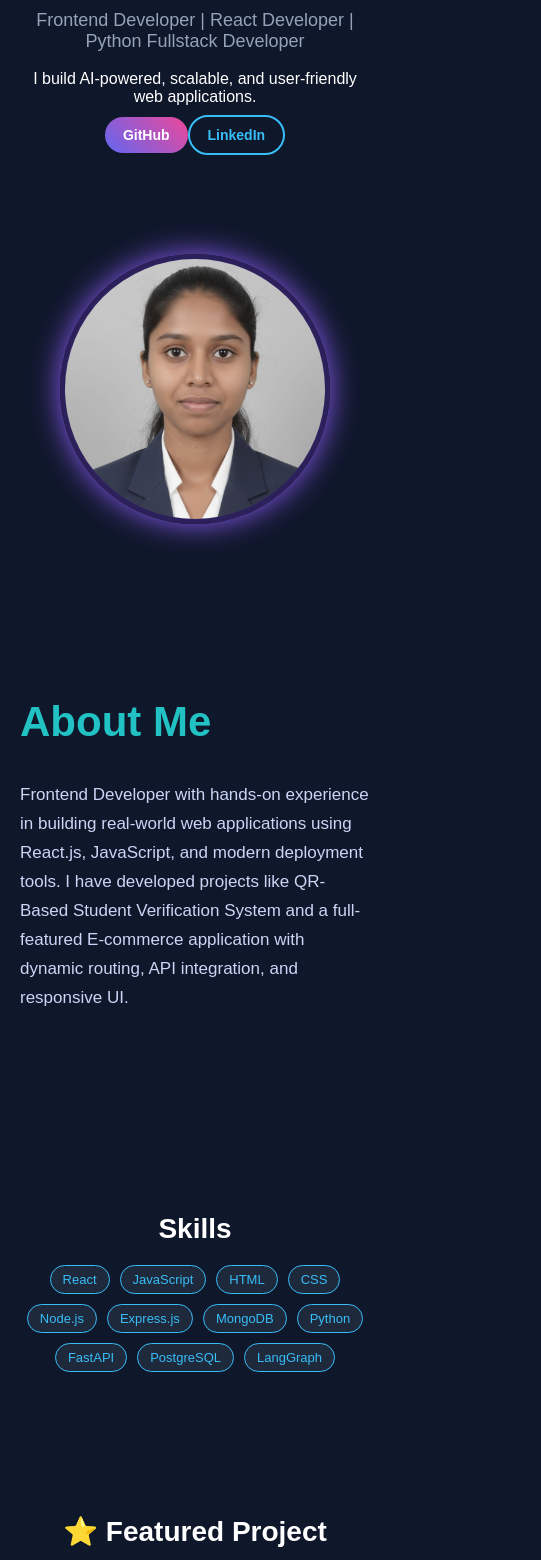
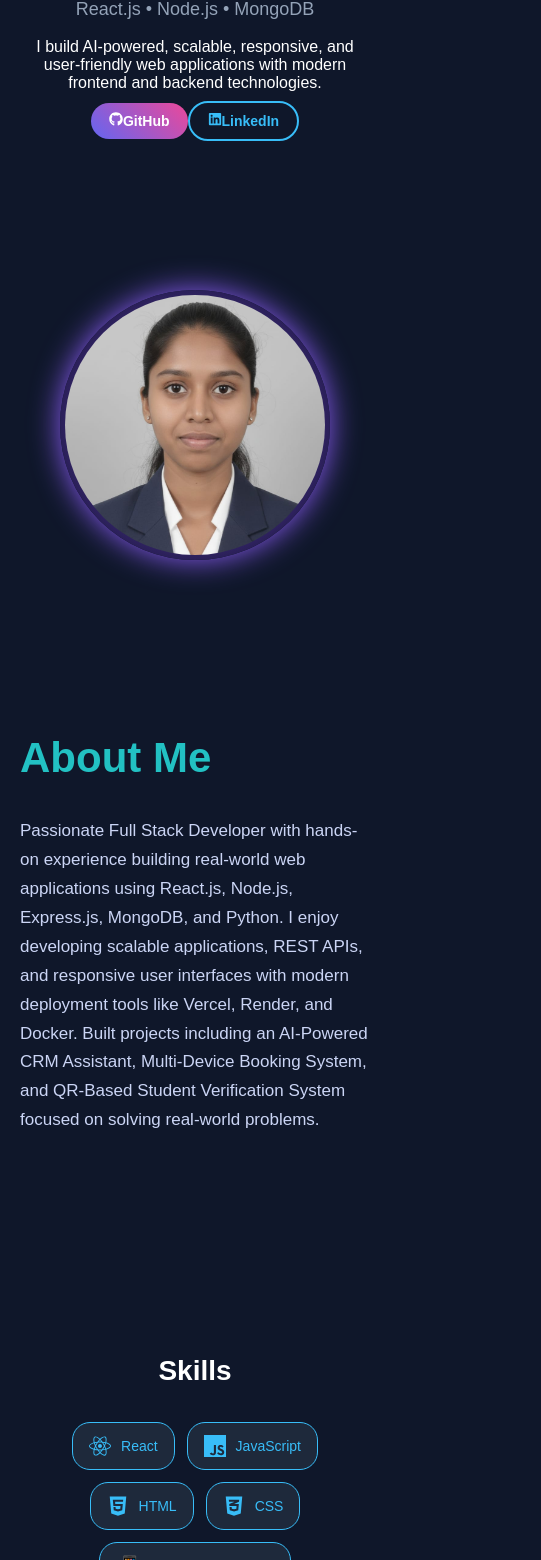
Before and after one commit to Swathikala2004/my_portfolio, a React (Vite) app: page / in a window 390 px wide. Shown: the part 368-1928 px from the top of the page, 541 px wide, since content can reach past the window. Built offline with nearby package versions, Linux system fonts and the light colour scheme.

Commit message:
Updated portfolio design and animations

```diff
--- a/package.json
+++ b/package.json
@@ -10,8 +10,10 @@
     "preview": "vite preview"
   },
   "dependencies": {
+    "aos": "^2.3.4",
     "react": "^19.2.5",
-    "react-dom": "^19.2.5"
+    "react-dom": "^19.2.5",
+    "react-icons": "^5.6.0"
   },
   "devDependencies": {
     "@eslint/js": "^10.0.1",
--- a/src/App.css
+++ b/src/App.css
@@ -1,4 +1,3 @@
-/* ================= GLOBAL ================= */
 html {
   scroll-behavior: smooth;
 }
@@ -75,7 +74,6 @@ body {
   font-size: 16px;
 }
 
-/* HERO BUTTONS */
 .hero-buttons {
   margin-top: 20px;
 }
@@ -104,7 +102,6 @@ body {
   color: black;
 }
 
-/* HERO IMAGE */
 .hero-right {
   display: flex;
   justify-content: center;
@@ -135,8 +132,8 @@ body {
 }
 
 .about-container {
-  max-width: 800px;
-  width: 100%;
+  max-width: 900px;
+  margin: auto;
 }
 
 .about-title {
@@ -154,23 +151,50 @@ body {
 /* ================= SKILLS ================= */
 .skills-section {
   text-align: center;
-  padding: 60px 20px;
+  padding: 80px 20px;
 }
 
 .skills-section h2 {
   font-size: 28px;
-  margin-bottom: 20px;
+  margin-bottom: 35px;
 }
 
 .skills-grid {
   display: flex;
   flex-wrap: wrap;
   justify-content: center;
-  gap: 10px;
-  max-width: 800px;
+  gap: 16px;
+  max-width: 1050px;
   margin: auto;
 }
 
+.skill-card {
+  display: flex;
+  align-items: center;
+  gap: 10px;
+  padding: 14px 22px;
+  border-radius: 18px;
+  background: #1e293b;
+  border: 1px solid #38bdf8;
+  color: #38bdf8;
+  font-size: 15px;
+  transition: 0.3s ease;
+}
+
+.skill-card:hover {
+  transform: translateY(-5px);
+  background: #38bdf8;
+  color: black;
+  box-shadow: 0 10px 20px rgba(56, 189, 248, 0.3);
+}
+
+.skill-icon {
+  display: flex;
+  align-items: center;
+  font-size: 22px;
+}
+
+/* PROJECT TECH BUTTON */
 .tech-btn {
   padding: 6px 12px;
   border-radius: 20px;
@@ -226,18 +250,24 @@ body {
   gap: 25px;
 }
 
-/* CARD */
+.project-img {
+  width: 100%;
+  height: 180px;
+  object-fit: cover;
+  border-radius: 12px;
+  margin-bottom: 15px;
+}
+
 .card {
   background: #1e293b;
   padding: 20px;
   border-radius: 14px;
   transition: 0.3s;
   min-height: 350px;
-
   display: flex;
   flex-direction: column;
   justify-content: space-between;
-  align-items: center; /* 🔥 center content */
+  align-items: center;
 }
 
 .card:hover {
@@ -245,7 +275,6 @@ body {
   box-shadow: 0 15px 35px rgba(56, 189, 248, 0.4);
 }
 
-/* VIEW BUTTON */
 .view-btn {
   display: block;
   margin: 15px auto;
@@ -263,7 +292,6 @@ body {
   transform: scale(1.05);
 }
 
-/* BUTTON GROUP */
 .project-buttons {
   margin-top: 15px;
   display: flex;
@@ -272,7 +300,6 @@ body {
   flex-wrap: wrap;
 }
 
-/* GITHUB BUTTON */
 .github-btn {
   background: #020617;
   color: white;
@@ -285,7 +312,6 @@ body {
   background: #1e293b;
 }
 
-/* LIVE DEMO BUTTON */
 .live-btn {
   background: linear-gradient(45deg, #3b82f6, #6366f1);
   color: white;
@@ -298,7 +324,6 @@ body {
   box-shadow: 0 0 12px rgba(99, 102, 241, 0.6);
 }
 
-/* ================= PROJECT DETAIL ================= */
 .project-detail {
   padding: 40px;
   text-align: center;
@@ -319,7 +344,6 @@ body {
   margin: 20px 0;
 }
 
-/* ================= BACK BUTTON ================= */
 .back-btn {
   margin-top: 30px;
   padding: 10px 20px;
@@ -376,13 +400,42 @@ body {
 
 /* ================= MOBILE ================= */
 @media (max-width: 768px) {
+  .navbar {
+    padding: 18px 20px;
+    flex-direction: column;
+    gap: 15px;
+  }
+
+  .nav-links {
+    gap: 15px;
+    flex-wrap: wrap;
+    justify-content: center;
+  }
+
   .hero {
     flex-direction: column;
     text-align: center;
     padding: 40px 20px;
   }
 
+  .hero h1 {
+    font-size: 36px;
+  }
+
   .hero-right {
     margin-top: 30px;
   }
+
+  .skills-grid {
+    gap: 12px;
+  }
+
+  .skill-card {
+    padding: 12px 16px;
+    font-size: 14px;
+  }
+
+  .projects-section {
+    padding: 50px 20px;
+  }
 }
--- a/src/App.jsx
+++ b/src/App.jsx
@@ -1,3 +1,8 @@
+import { useEffect } from "react";
+
+import AOS from "aos";
+import "aos/dist/aos.css";
+
 import Navbar from "./components/Navbar";
 import Hero from "./components/Hero";
 import About from "./components/About";
@@ -5,18 +10,45 @@ import Skills from "./components/Skills";
 import Featured from "./components/Featured";
 import Projects from "./components/Projects";
 import Contact from "./components/Contact";
+
 import "./App.css";
 
 function App() {
+
+  useEffect(() => {
+    AOS.init({
+      duration: 1000,
+      once: true,
+    });
+  }, []);
+
   return (
     <>
       <Navbar />
+
+      <div data-aos="fade-up">
         <Hero />
+      </div>
+
+      <div data-aos="fade-right">
         <About />
+      </div>
+
+      <div data-aos="zoom-in">
         <Skills />
+      </div>
+
+      <div data-aos="fade-up">
         <Featured />
+      </div>
+
+      <div data-aos="fade-up">
         <Projects />
+      </div>
+
+      <div data-aos="fade-left">
         <Contact />
+      </div>
     </>
   );
 }
--- a/src/components/About.jsx
+++ b/src/components/About.jsx
@@ -1,22 +1,32 @@
 function About() {
   return (
-    <section id="about" className="about">
+    <section
+      id="about"
+      className="about"
+      data-aos="fade-right"
+    >
       <div className="about-container">
 
         {/* ✅ TITLE */}
-        <h2 className="about-title">About Me</h2>
+        <h2 className="about-title">
+          About Me
+        </h2>
 
         {/* ✅ TEXT */}
         <p className="about-text">
-          Frontend Developer with hands-on experience in building real-world web
-          applications using React.js, JavaScript, and modern deployment tools.
-          I have developed projects like QR-Based Student Verification System
-          and a full-featured E-commerce application with dynamic routing,
-          API integration, and responsive UI.
+          Passionate Full Stack Developer with hands-on experience
+          building real-world web applications using React.js,
+          Node.js, Express.js, MongoDB, and Python.
+
+          I enjoy developing scalable applications, REST APIs,
+          and responsive user interfaces with modern deployment
+          tools like Vercel, Render, and Docker.
+
+          Built projects including an AI-Powered CRM Assistant,
+          Multi-Device Booking System, and QR-Based Student
+          Verification System focused on solving real-world
+          problems.
         </p>
-
-        {/* OPTIONAL BUTTON (remove if not needed) */}
-        {/* <button className="about-btn">View Resume</button> */}
 
       </div>
     </section>
--- a/src/components/Hero.jsx
+++ b/src/components/Hero.jsx
@@ -1,33 +1,64 @@
-import profile from "../assets/profile.png"; // add your image
+import profile from "../assets/profile.png";
+
+import {
+  FaGithub,
+  FaLinkedin,
+  FaDownload,
+} from "react-icons/fa";
 
 function Hero() {
+
   return (
-    <section className="hero">
+
+    <section
+      className="hero"
+      data-aos="fade-up"
+    >
 
       {/* LEFT SIDE */}
+
       <div className="hero-left">
+
+        <p className="hero-tag">
+          AVAILABLE FOR WORK
+        </p>
+
         <h1>
-          Hi, I'm <span className="highlight">Swathikala Ediga</span> 👋
+          Hi, I'm{" "}
+          <span className="highlight">
+            Swathikala Ediga
+          </span>{" "}
+          👋
         </h1>
 
         <p className="subtitle">
-          Frontend Developer | React Developer | Python Fullstack Developer
+          Full Stack Developer | MERN Stack |
+          React.js • Node.js • MongoDB
         </p>
 
         <p className="hero-desc">
-          I build AI-powered, scalable, and user-friendly web applications.
+          I build AI-powered, scalable, responsive,
+          and user-friendly web applications with
+          modern frontend and backend technologies.
         </p>
 
         {/* BUTTONS */}
+
         <div className="hero-buttons">
+
+          {/* GITHUB */}
+
           <a
             href="https://github.com/Swathikala2004"
             target="_blank"
             rel="noreferrer"
             className="btn github"
           >
+            <FaGithub />
             GitHub
           </a>
+
+          {/* LINKEDIN */}
 
           <a
             href="https://www.linkedin.com/in/swathikala"
@@ -35,16 +66,29 @@ function Hero() {
             rel="noreferrer"
             className="btn linkedin"
           >
+            <FaLinkedin />
             LinkedIn
           </a>
+
+
+
         </div>
+
       </div>
 
       {/* RIGHT SIDE IMAGE */}
+
       <div className="hero-right">
+
         <div className="image-circle">
-          <img src={profile} alt="profile" />
+
+          <img
+            src={profile}
+            alt="profile"
+          />
+
         </div>
+
       </div>
 
     </section>
--- a/src/components/Skills.jsx
+++ b/src/components/Skills.jsx
@@ -1,31 +1,160 @@
 import React from "react";
 
+import {
+  FaReact,
+  FaNodeJs,
+  FaPython,
+  FaHtml5,
+  FaCss3Alt,
+} from "react-icons/fa";
+
+import {
+  SiJavascript,
+  SiExpress,
+  SiMongodb,
+  SiFastapi,
+  SiPostgresql,
+  SiNginx,
+  SiGithub,
+  SiGit,
+} from "react-icons/si";
+
 function Skills() {
+
   const skills = [
-    "React",
-    "JavaScript",
-    "HTML",
-    "CSS",
-    "Node.js",
-    "Express.js",
-    "MongoDB",
-    "Python",
-    "FastAPI",
-    "PostgreSQL",
-    "LangGraph"
+
+    {
+      name: "React",
+      icon: <FaReact />,
+    },
+
+    {
+      name: "JavaScript",
+      icon: <SiJavascript />,
+    },
+
+    {
+      name: "HTML",
+      icon: <FaHtml5 />,
+    },
+
+    {
+      name: "CSS",
+      icon: <FaCss3Alt />,
+    },
+
+    {
+      name: "Responsive Design",
+      icon: "📱",
+    },
+
+    {
+      name: "React Router",
+      icon: "🛣️",
+    },
+
+    {
+      name: "Context API",
+      icon: "⚛️",
+    },
+
+    {
+      name: "REST API",
+      icon: "🔗",
+    },
+
+    {
+      name: "API Integration",
+      icon: "🔌",
+    },
+
+    {
+      name: "Node.js",
+      icon: <FaNodeJs />,
+    },
+
+    {
+      name: "Express.js",
+      icon: <SiExpress />,
+    },
+
+    {
+      name: "MongoDB",
+      icon: <SiMongodb />,
+    },
+
+    {
+      name: "Python",
+      icon: <FaPython />,
+    },
+
+    {
+      name: "FastAPI",
+      icon: <SiFastapi />,
+    },
+
+    {
+      name: "PostgreSQL",
+      icon: <SiPostgresql />,
+    },
+
+    {
+      name: "Git",
+      icon: <SiGit />,
+    },
+
+    {
+      name: "GitHub",
+      icon: <SiGithub />,
+    },
+
+    {
+      name: "Nginx",
+      icon: <SiNginx />,
+    },
+
+    {
+      name: "LangGraph",
+      icon: "🤖",
+    },
+
   ];
 
   return (
-    <section id="skills" className="skills-section">
+
+    <section
+      id="skills"
+      className="skills-section"
+      data-aos="zoom-in"
+    >
+
       <h2>Skills</h2>
 
       <div className="skills-grid">
+
         {skills.map((skill, index) => (
-          <span key={index} className="tech-btn">
-            {skill}
-          </span>
+
+          <div
+            key={index}
+            className="skill-card"
+            data-aos="fade-up"
+            data-aos-delay={index * 50}
+          >
+
+            <span className="skill-icon">
+              {skill.icon}
+            </span>
+
+            <span>
+              {skill.name}
+            </span>
+
+          </div>
+
         ))}
+
       </div>
+
     </section>
   );
 }
--- a/src/data/projects.js
+++ b/src/data/projects.js
@@ -10,7 +10,7 @@ const projects = [
       "AI-powered CRM that converts natural language into structured HCP interaction data.",
     tech: ["React", "FastAPI", "LangGraph", "LLM"],
     github: "https://github.com/Swathikala2004/hcp-crm-ai",
-    live: "https://hcp-crm-ai.netlify.app", // ✅ ADDED
+    live: "https://hcp-crm-ai.netlify.app",
     image: crmImg,
     details: `
 🚀 Built an AI-First CRM System for Healthcare Interactions
@@ -33,17 +33,19 @@ Reduces manual data entry and improves productivity.
     title: "Device Booking System",
     description:
       "Centralized system for managing device reservations without conflicts.",
-    tech: ["React", "Python", "PostgreSQL"],
+    tech: ["React", "Python", "MongoDB", "Node.js" , "Express.js"],
     github:
       "https://github.com/Swathikala2004/device-booking-system",
-    live: "https://device-booking-system.netlify.app", // ✅ ADDED
+    live:
+
+      "https://device-booking-system-7db1.vercel.app/",
     image: bookingImg,
     details: `
 🚀 Internal Device Booking System
 
 🔹 Problem:
 Shared devices caused scheduling conflicts across teams.
-
+c:\Users\eediga vinod kumar\OneDrive\Pictures\Screenshots\Booking1.png.pngc:\Users\eediga vinod kumar\OneDrive\Pictures\Screenshots\Booking1.png.png
 🔹 Solution:
 Built centralized booking platform with timezone handling.
 
@@ -54,7 +56,7 @@ Built centralized booking platform with timezone handling.
 • Admin controls
 
 💻 Tech Stack:
-Python, PostgreSQL, React
+  node.js,Express.js, MongoDB, React
 
 🧠 Impact:
 Improved team efficiency and avoided booking clashes.
@@ -67,7 +69,7 @@ Improved team efficiency and avoided booking clashes.
       "Dynamic pipeline builder with node-based UI and DAG validation.",
     tech: ["React", "FastAPI", "Graph Algorithms"],
     github: "https://github.com/Swathikala2004/VectorShift",
-    live: "https://vectorshift1.netlify.app", // ✅ ADDED
+    live: "https://vectorshift1.netlify.app",
     image: vectorImg,
     details: `
 🚀 Pipeline Builder System
@@ -91,7 +93,7 @@ Helps visualize and manage complex workflows efficiently.
       "Responsive shopping app with cart and product management.",
     tech: ["React", "JavaScript", "CSS", "HTML"],
     github: "https://github.com/Swathikala2004/ecommerce-react",
-    live: "https://e-commercapplication.netlify.app/", // already there
+    live: "https://e-commercapplication.netlify.app/",
     image: ecommerceImg,
     details: `
 🛒 E-Commerce Web Application
```
Also changed, not shown: src/components/Contact.jsx (+37 -9 lines), src/components/Featured.jsx (+46 -8 lines), src/components/Projects.jsx (+30 -18 lines), src/assets/booking.png, 1 other file (tests, documents, lock files or other folders). Lines whose indentation alone changed are shown as unchanged.
